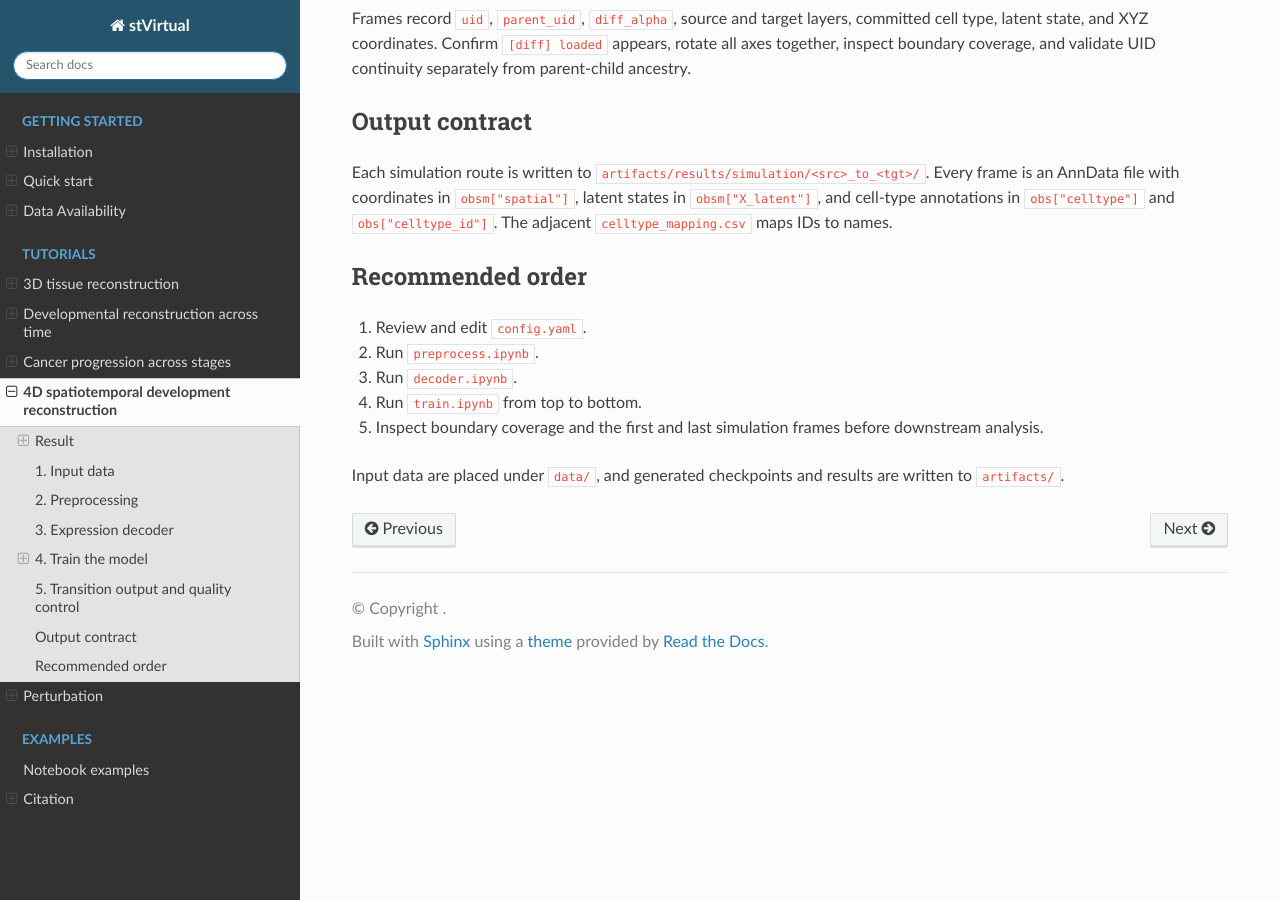
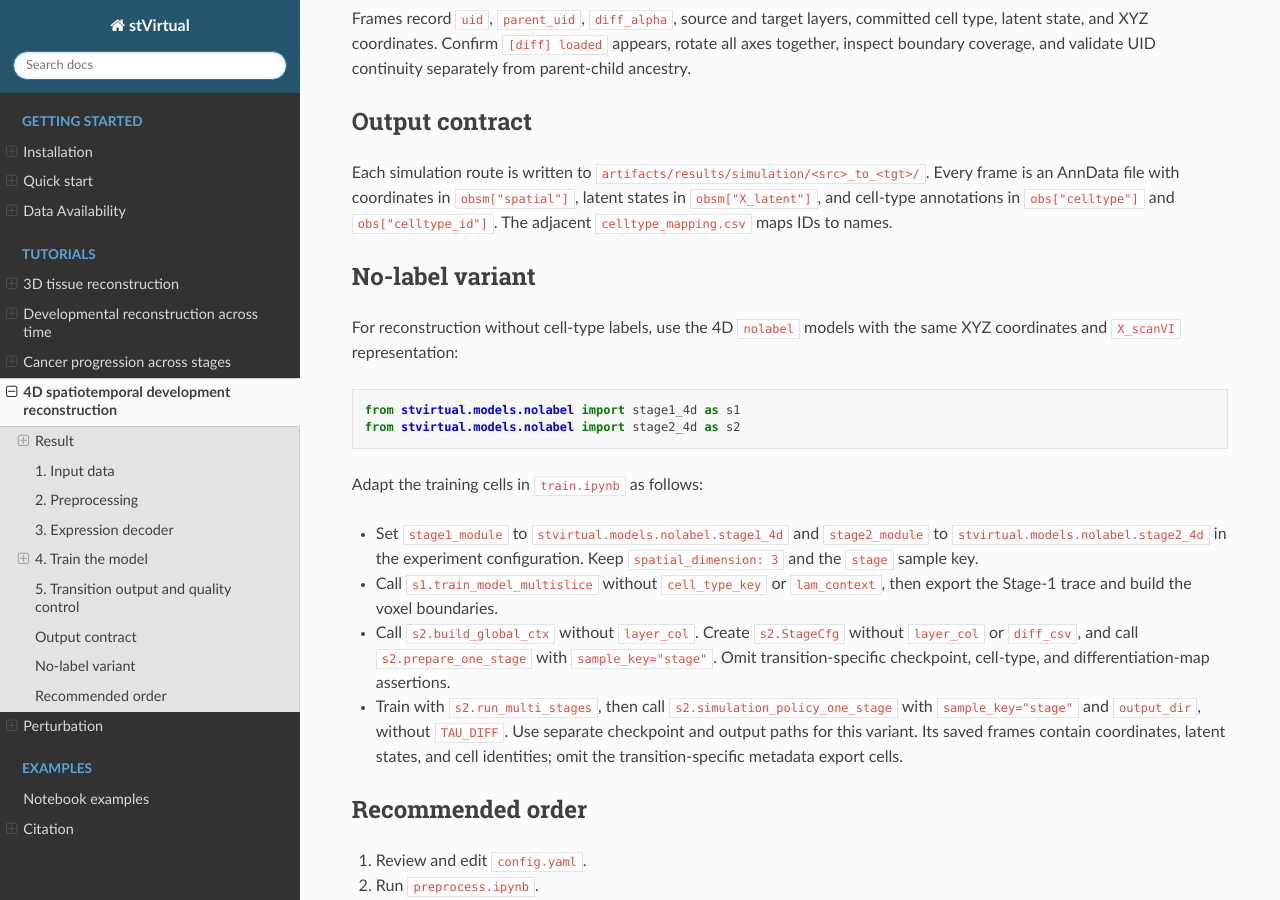
Before and after one commit to YjZhou16/stVirtual, a Sphinx documentation site: the page built from docs/wiki/05-4d-spatiotemporal-development-reconstruction.md, in a window 1280 px wide and 900 px high, scrolled down 1635 px. Built offline with Sphinx 7.4.7 and the Read the Docs theme 3.1.0, drawn with Linux system fonts in a browser that asks for light colours.

Commit message:
Document Mcardiac no-label model usage

````diff
--- a/docs/wiki/05-4d-spatiotemporal-development-reconstruction.md
+++ b/docs/wiki/05-4d-spatiotemporal-development-reconstruction.md
@@ -47,6 +47,22 @@ Frames record `uid`, `parent_uid`, `diff_alpha`, source and target layers, commi
 
 Each simulation route is written to `artifacts/results/simulation/<src>_to_<tgt>/`. Every frame is an AnnData file with coordinates in `obsm["spatial"]`, latent states in `obsm["X_latent"]`, and cell-type annotations in `obs["celltype"]` and `obs["celltype_id"]`. The adjacent `celltype_mapping.csv` maps IDs to names.
 
+## No-label variant
+
+For reconstruction without cell-type labels, use the 4D `nolabel` models with the same XYZ coordinates and `X_scanVI` representation:
+
+```python
+from stvirtual.models.nolabel import stage1_4d as s1
+from stvirtual.models.nolabel import stage2_4d as s2
+```
+
+Adapt the training cells in `train.ipynb` as follows:
+
+- Set `stage1_module` to `stvirtual.models.nolabel.stage1_4d` and `stage2_module` to `stvirtual.models.nolabel.stage2_4d` in the experiment configuration. Keep `spatial_dimension: 3` and the `stage` sample key.
+- Call `s1.train_model_multislice` without `cell_type_key` or `lam_context`, then export the Stage-1 trace and build the voxel boundaries.
+- Call `s2.build_global_ctx` without `layer_col`. Create `s2.StageCfg` without `layer_col` or `diff_csv`, and call `s2.prepare_one_stage` with `sample_key="stage"`. Omit transition-specific checkpoint, cell-type, and differentiation-map assertions.
+- Train with `s2.run_multi_stages`, then call `s2.simulation_policy_one_stage` with `sample_key="stage"` and `output_dir`, without `TAU_DIFF`. Use separate checkpoint and output paths for this variant. Its saved frames contain coordinates, latent states, and cell identities; omit the transition-specific metadata export cells.
+
 ## Recommended order
 
 1. Review and edit `config.yaml`.
````
Also changed, not shown: experiments/Mcardiac/README.md.
